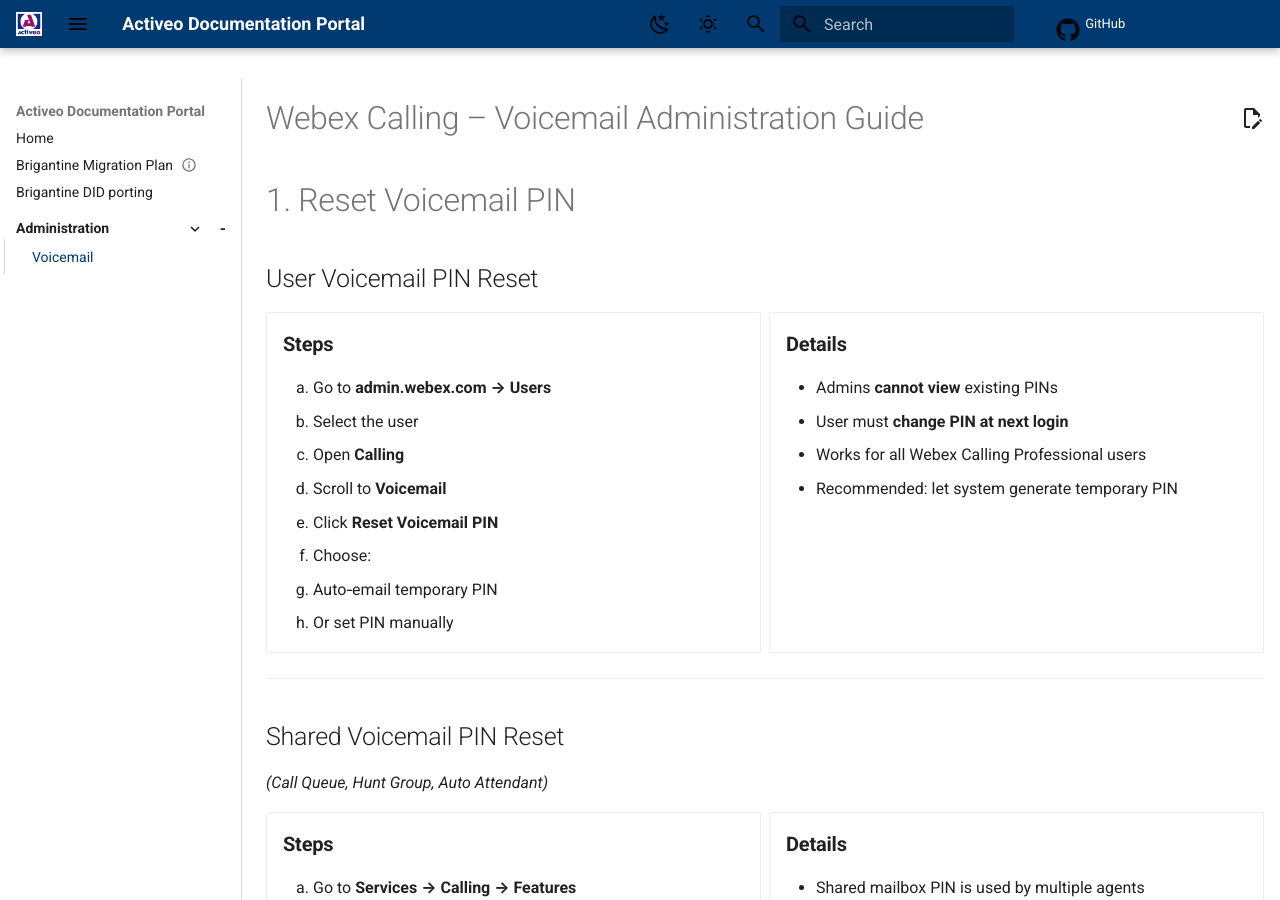
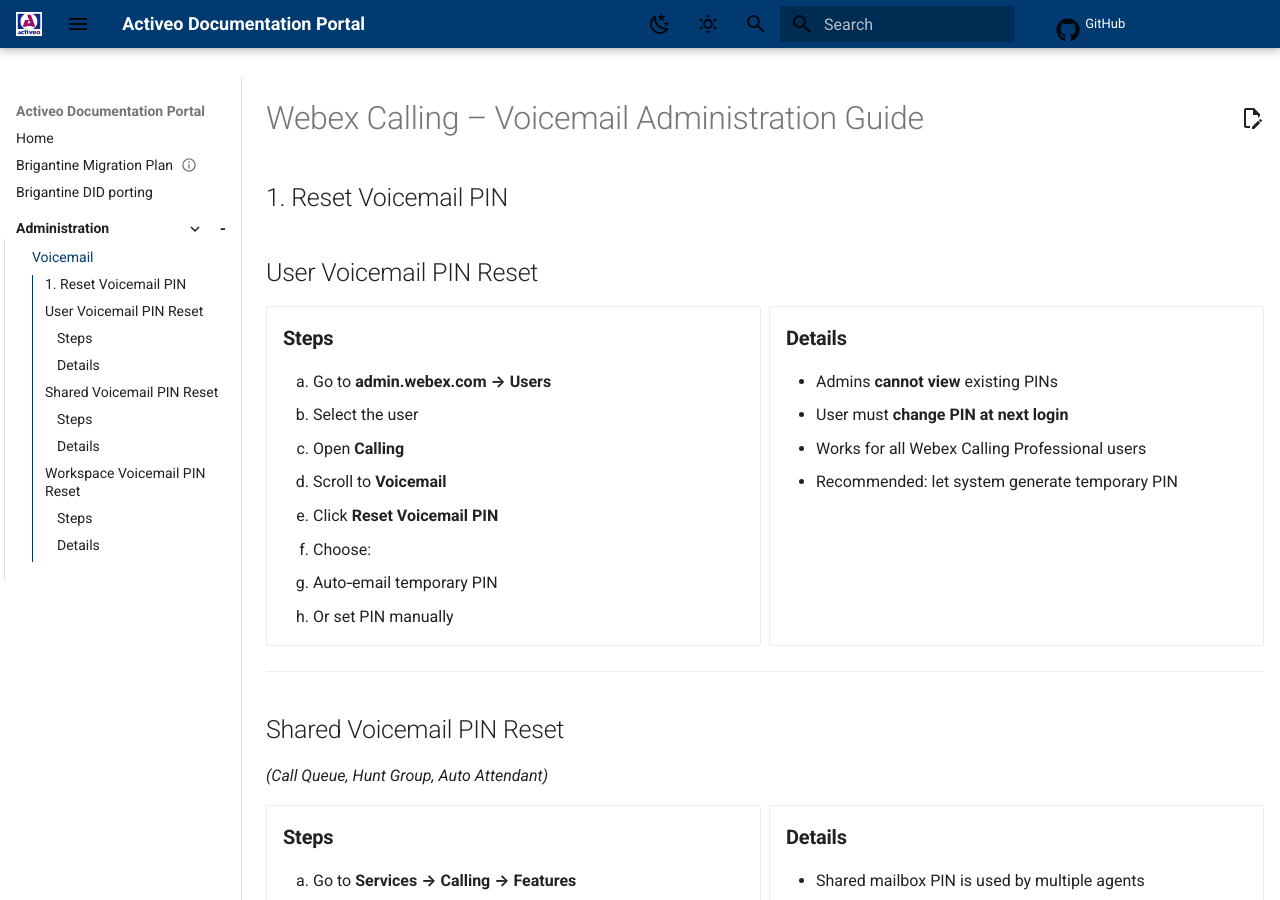
Before and after one commit to kvaksin/mkdocsdemo, an MkDocs documentation site: the page built from docs/admingiudes/voicemail.md, in a window 1280 px wide and 900 px high. Built offline with MkDocs 1.6.1 and Material for MkDocs 9.7.7, drawn with Linux system fonts in a browser that asks for light colours; comment, search, counter and statistics services are not loaded.

Commit message:
Update voicemail.md

```diff
--- a/docs/admingiudes/voicemail.md
+++ b/docs/admingiudes/voicemail.md
@@ -14,7 +14,7 @@
 
 # Webex Calling – Voicemail Administration Guide
 
-# 1. Reset Voicemail PIN
+## 1. Reset Voicemail PIN
 
 ## User Voicemail PIN Reset
 
```
